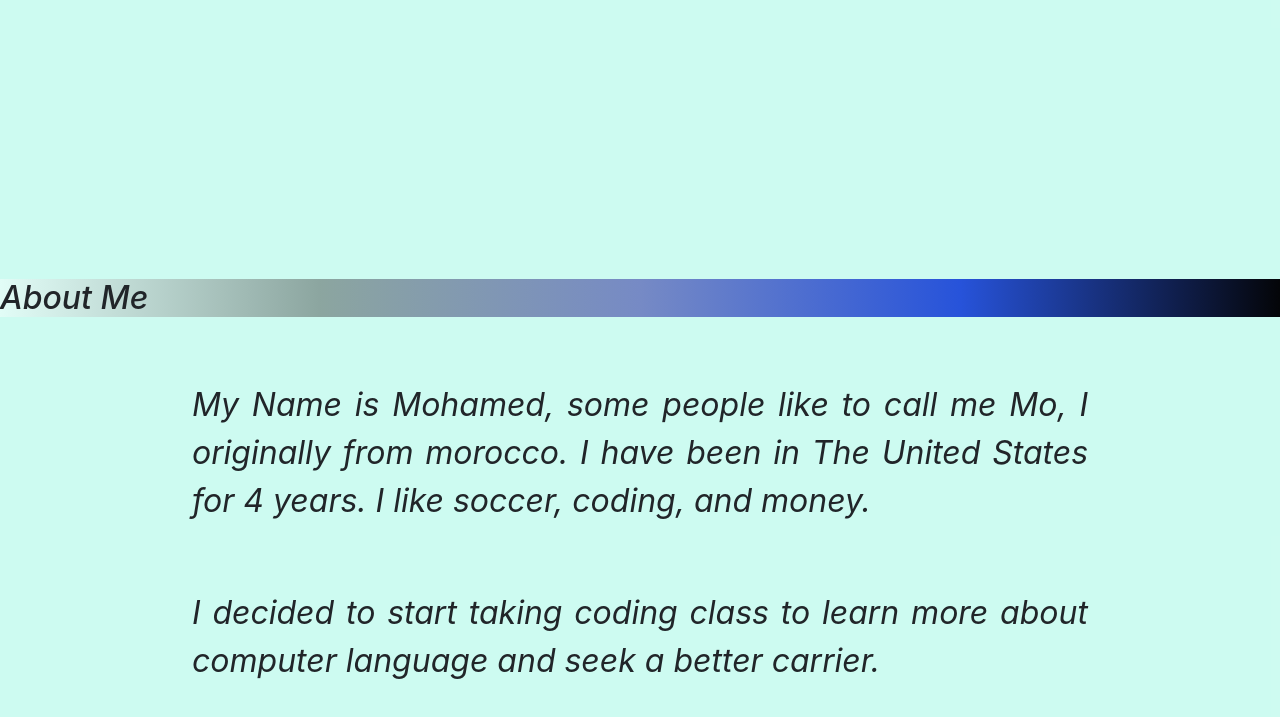
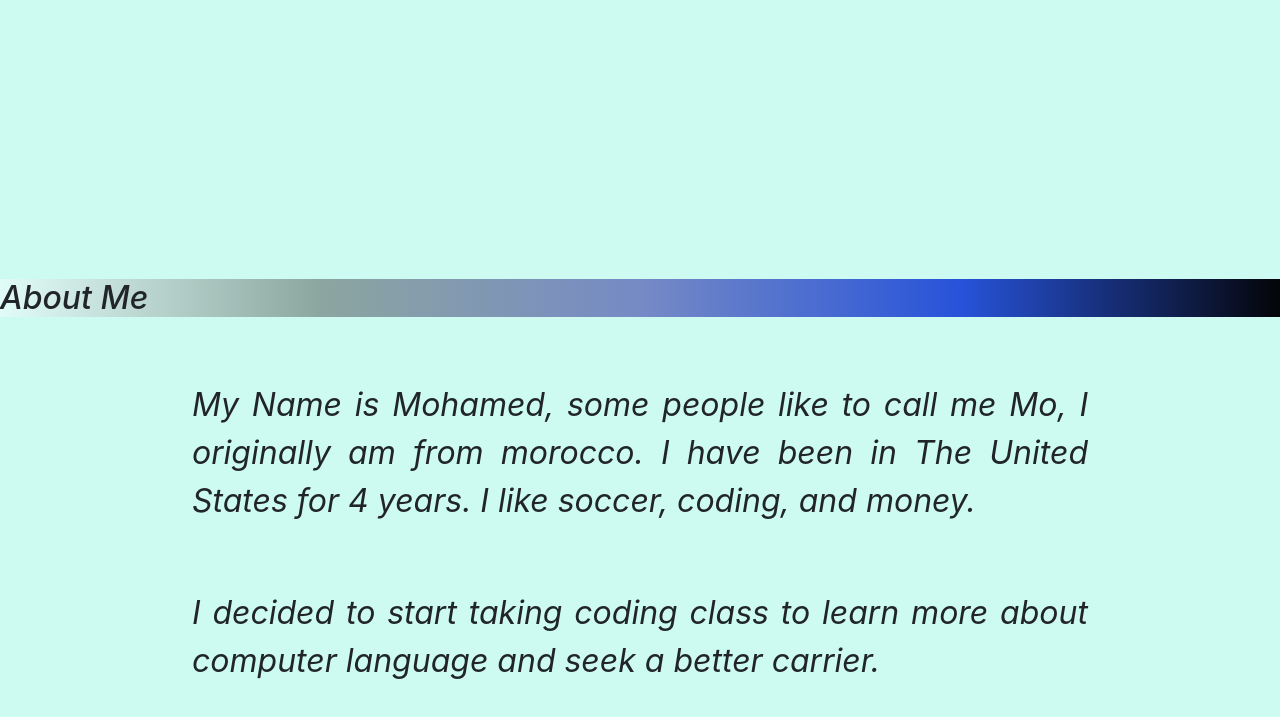
Before and after one commit to hatout1/mohamedhtout, a plain HTML site: page index.html in a window 1280 px wide. Shown: the part 481-1198 px from the top of the page. Drawn offline with nearby package versions, Linux system fonts and the light colour scheme; no server answers.

Commit message:
fixed a typo error

```diff
--- a/index.html
+++ b/index.html
@@ -41,7 +41,7 @@
         <div class="about-container">
             <h2 class="about">About Me</h2>
             <div class="textarea">
-                <p>My Name is Mohamed, some people like to call me Mo, I originally from morocco. I have been in The
+                <p>My Name is Mohamed, some people like to call me Mo, I originally am from morocco. I have been in The
                     United
                     States for 4 years. I like soccer, coding, and money. </p><br>
                 <p>I decided to start taking coding class to learn more about computer language and seek a better
```
